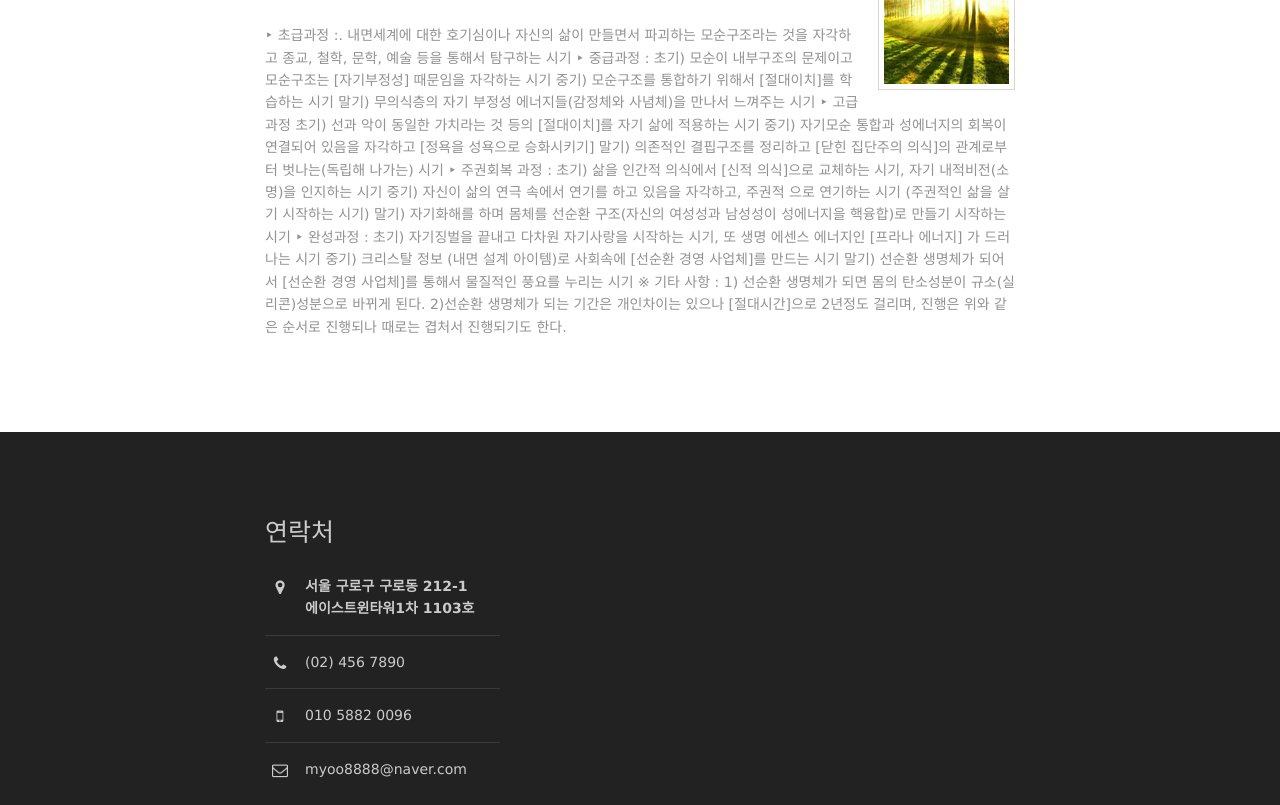
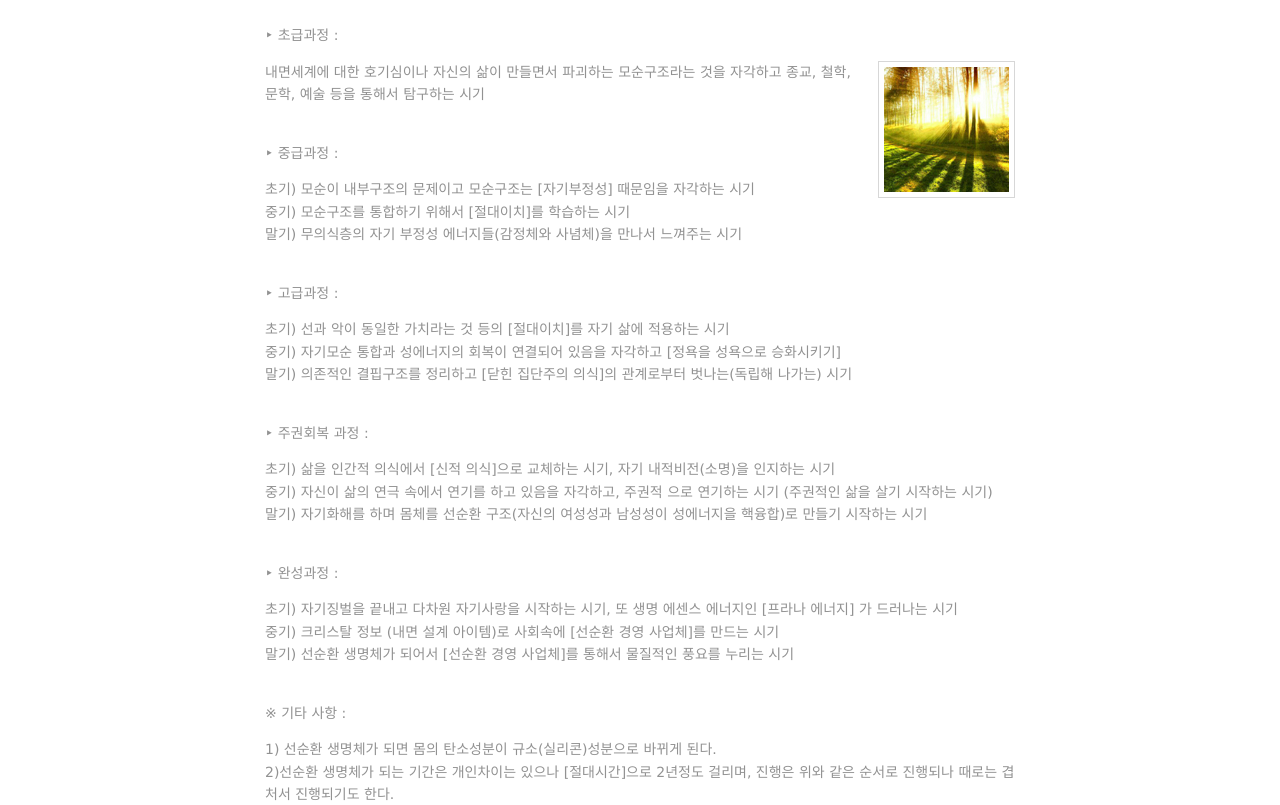
Before and after one commit to mothcar/virtuous, a plain HTML site: page pages/sub_curri.html in a window 1280 px wide. Shown: the part 270-1075 px from the top of the page. Drawn offline with Linux system fonts and the light colour scheme.

Commit message:
curry and howto page alignment 1st done

```diff
--- a/pages/sub_curri.html
+++ b/pages/sub_curri.html
@@ -54,49 +54,61 @@ Licence URI: http://www.os-templates.com/template-terms
     <div class="content">
       <!-- ################################################################################################ -->
       <p class="paul-font">교육내용</p>
+
+      <p>‣ 초급과정 : </p>
       <img class="imgr borderedbox inspace-5" src="../images/imgr.jpg" alt="">
-      <p>‣ 초급과정 :.
-
+      <p>
         내면세계에 대한 호기심이나
         자신의 삶이 만들면서 파괴하는 모순구조라는 것을 자각하고
         종교, 철학, 문학, 예술 등을 통해서  탐구하는 시기
-
-‣ 중급과정 :
+        <br/>
+        <br/>
+        <p>‣ 중급과정 : </p>
 
         초기)  모순이 내부구조의 문제이고 모순구조는 [자기부정성] 때문임을  자각하는 시기
-
+        <br/>
         중기)  모순구조를 통합하기 위해서 [절대이치]를 학습하는 시기
-
+        <br/>
 
         말기)  무의식층의 자기 부정성 에너지들(감정체와 사념체)을 만나서 느껴주는 시기
+        <br/>
+        <br/>
 
-‣ 고급과정
+        <p>‣ 고급과정 : </p>
 
         초기) 선과 악이 동일한 가치라는 것 등의 [절대이치]를  자기 삶에 적용하는 시기
+        <br/>
+        중기)  자기모순 통합과 성에너지의 회복이  연결되어 있음을 자각하고 [정욕을 성욕으로 승화시키기]
+        <br/>
+        말기) 의존적인 결핍구조를 정리하고 [닫힌 집단주의 의식]의 관계로부터 벗나는(독립해 나가는) 시기
+        <br/>
+        <br/>
 
-중기)  자기모순 통합과 성에너지의 회복이  연결되어 있음을 자각하고 [정욕을 성욕으로 승화시키기]
-
-말기) 의존적인 결핍구조를 정리하고 [닫힌 집단주의 의식]의 관계로부터 벗나는(독립해 나가는) 시기
-
-‣ 주권회복 과정 :
+        <p>‣ 주권회복 과정  : </p>
 
         초기) 삶을 인간적 의식에서 [신적 의식]으로 교체하는 시기, 자기 내적비전(소명)을 인지하는 시기
+        <br/>
         중기) 자신이 삶의 연극 속에서 연기를 하고 있음을 자각하고, 주권적 으로 연기하는 시기 (주권적인 삶을 살기 시작하는 시기)
+        <br/>
         말기) 자기화해를 하며 몸체를 선순환 구조(자신의 여성성과 남성성이 성에너지을 핵융합)로 만들기 시작하는 시기
+        <br/>
+        <br/>
 
-‣ 완성과정 :
+        <p>‣ 완성과정  : </p>
 
         초기) 자기징벌을 끝내고 다차원 자기사랑을 시작하는 시기, 또 생명 에센스 에너지인 [프라나 에너지] 가 드러나는 시기
-
+        <br/>
         중기) 크리스탈 정보 (내면 설계 아이템)로 사회속에 [선순환 경영 사업체]를 만드는 시기
-
+        <br/>
         말기) 선순환 생명체가 되어서 [선순환 경영 사업체]를 통해서 물질적인 풍요를 누리는 시기
-
-※ 기타 사항 :
+        <br/>
+        <br/>
+        <p>※ 기타 사항  : </p>
 
         1) 선순환 생명체가 되면 몸의 탄소성분이 규소(실리콘)성분으로 바뀌게 된다.
-
+        <br/>
         2)선순환 생명체가 되는 기간은 개인차이는 있으나 [절대시간]으로 2년정도 걸리며, 진행은 위와 같은 순서로 진행되나 때로는 겹처서 진행되기도 한다.
+        <br/>
       </p>
       <!--
       <h1>수강료안내</h1>
```
Also changed, not shown: pages/sub_howto.html (+30 -3 lines). Lines whose indentation alone changed are shown as unchanged.
